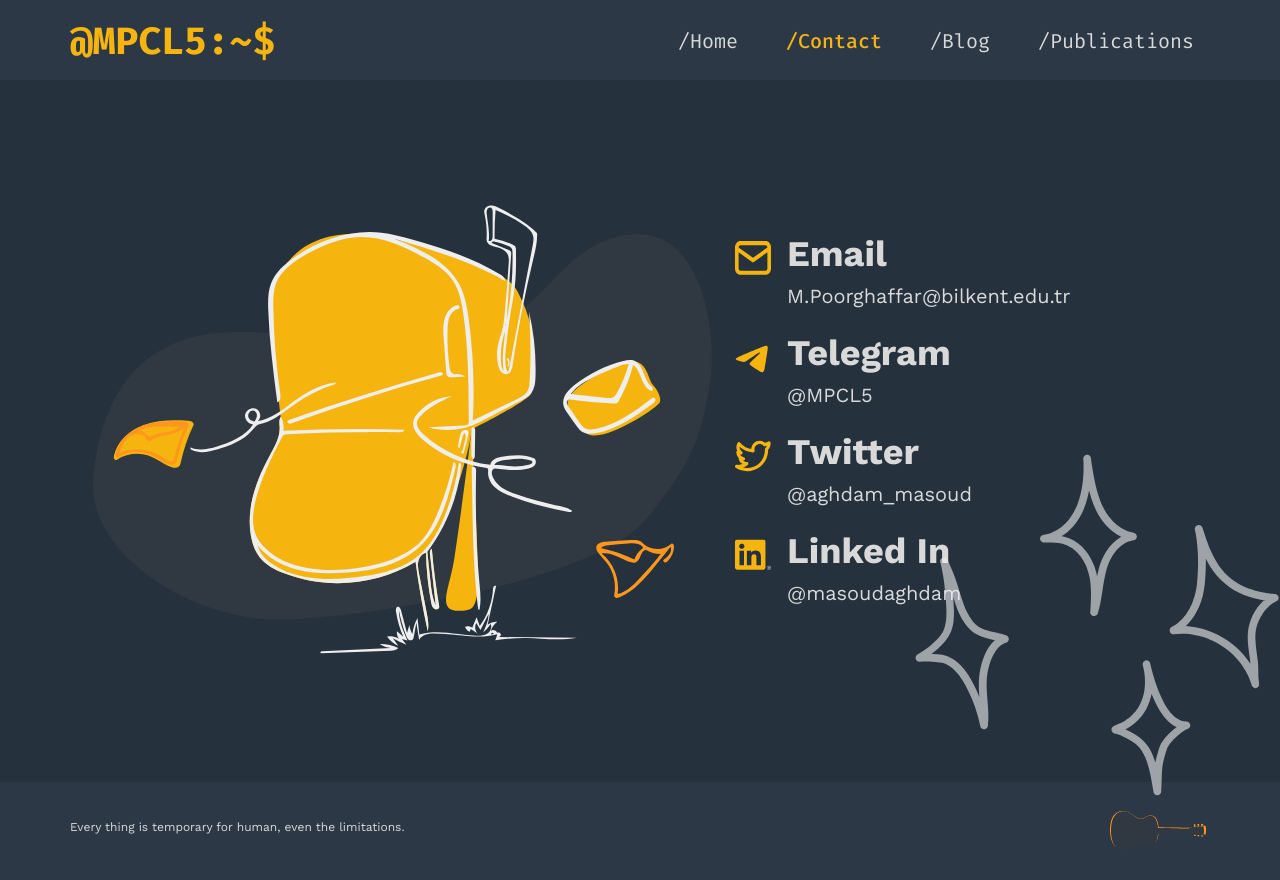
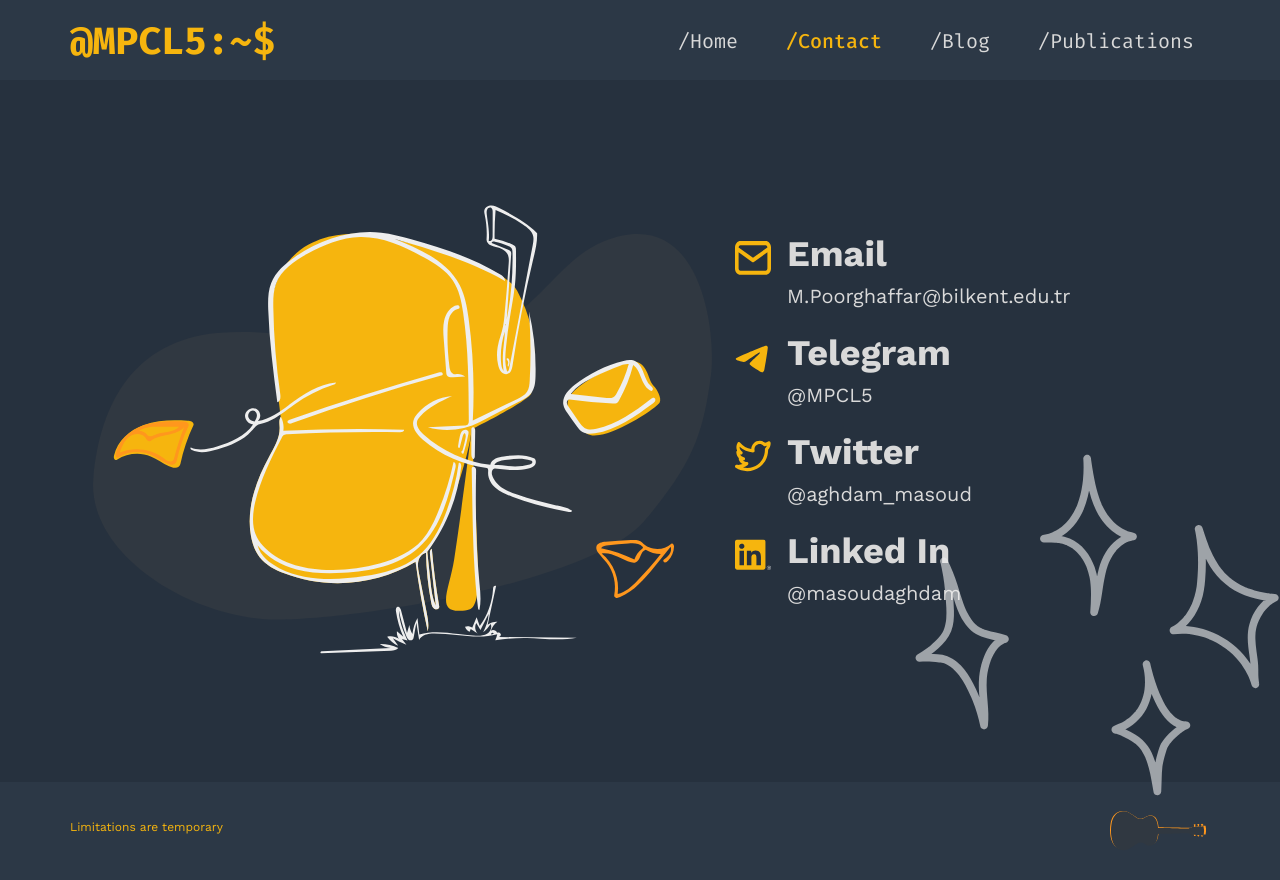
Before and after one commit to MPCL5/personal-website, a Next.js app: page /contact in a window 1280 px wide. Built offline with nearby package versions, Linux system fonts and the light colour scheme.

Commit message:
updated footer

```diff
--- a/src/components/Footer/index.jsx
+++ b/src/components/Footer/index.jsx
@@ -4,8 +4,8 @@ import Image from "next/image";
 
 export const Footer = () => {
     return <footer className={clsx(styles.main, 'container flex-column flex-md-row')}>
-        <div className={"mb-2"}>
-            Every thing is temporary for human, even the limitations. <br/>
+        <div className={clsx("mb-2", styles.text)}>
+            Limitations are temporary<br/>
         </div>
         <Image
             height={50}
--- a/src/components/Footer/index.module.scss
+++ b/src/components/Footer/index.module.scss
@@ -1,4 +1,5 @@
 @import "src/styles/utilities";
+@import "src/styles/variables";
 
 .main {
   padding: 24px 0;
@@ -9,6 +10,10 @@
   line-height: 18px;
 }
 
+.text {
+  color: $primary;
+}
+
 @include media-breakpoint-down(md) {
   .main {
     text-align: center;
```
